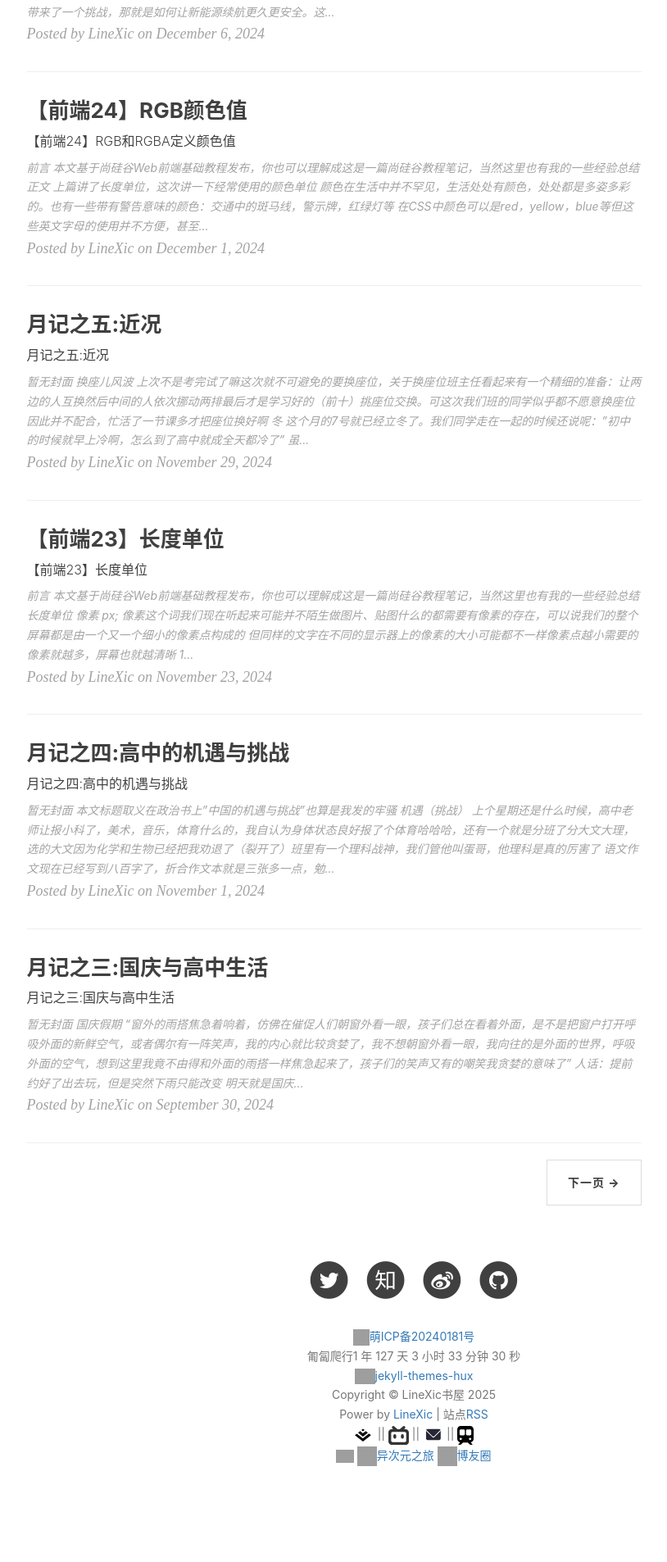
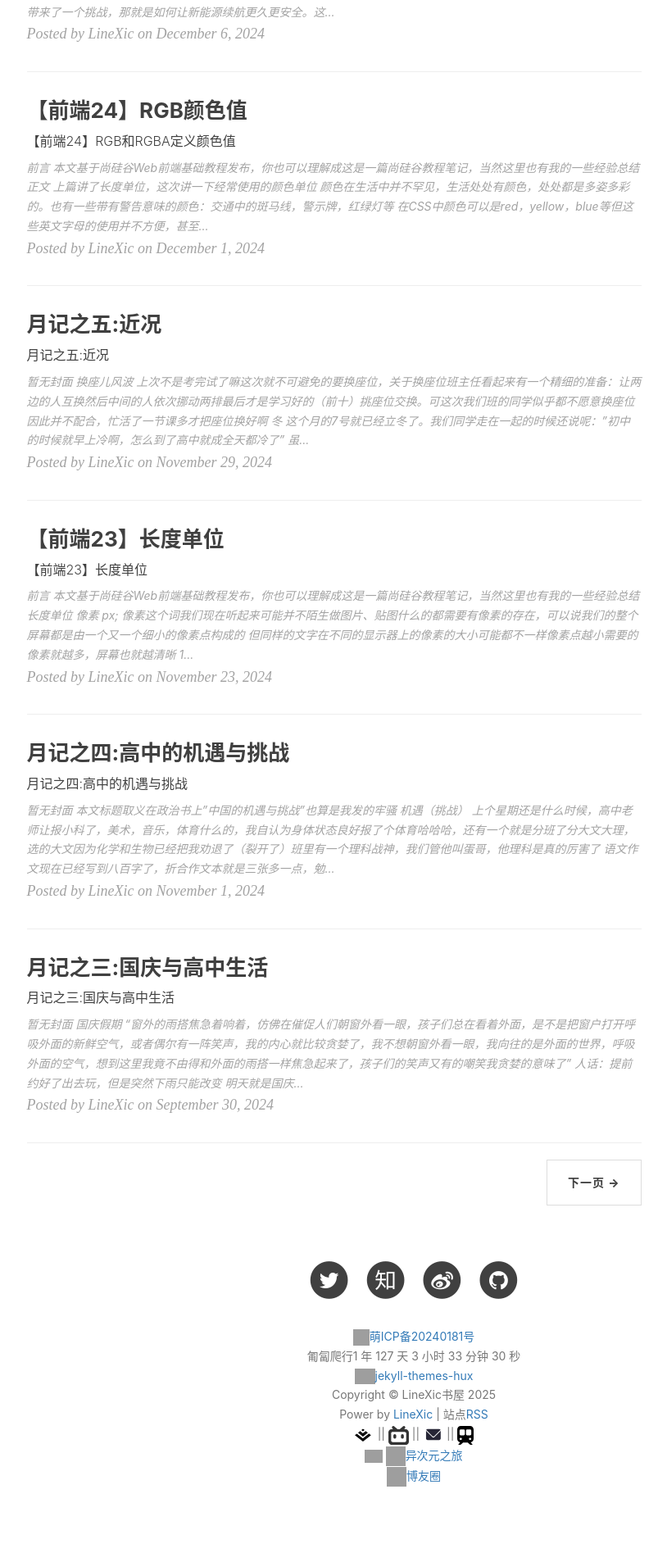
Before and after one commit to LineXic/LineXic-blog, a Jekyll site: the page built from index.html, in a window 1280 px wide. Shown: the part 1609-3515 px from the top of the page at 82% size, without its empty margins (135-949 px from the left). Built offline with Jekyll 4.4.1, drawn with Linux system fonts in a browser that asks for light colours; nearby versions of some CDN libraries; the list of posts is cut into pages by our own code; comment, search, counter and statistics services are not loaded; before the commit the page ends 3490 px from its top, so only the background shows below that; grey boxes are pictures that could not be loaded.

Commit message:
更新 footer.html

```diff
--- a/_includes/footer.html
+++ b/_includes/footer.html
@@ -154,7 +154,7 @@
                     </a>
 <br>
 <a href="https://www.foreverblog.cn/" target="_blank" > <img src="https://img.foreverblog.cn/logo_en_default.png" alt="" style="width:auto;height:16px;"></a>
-<a style="text-decoration:none;" href="https://travel.moe/go?travel=on" title="异次元之旅-跃迁-我们一起去萌站成员的星球旅行吧！" target="_blank"><img src="https://travel.moe/images/icon/icon64.png" style="width:24px;height:24px">异次元之旅</a>
+<a style="text-decoration:none;" href="https://travel.moe/go?travel=on" title="异次元之旅-跃迁-我们一起去萌站成员的星球旅行吧！" target="_blank"><img src="https://travel.moe/images/icon/icon64.png" style="width:24px;height:24px">异次元之旅</a><br/>
 <a style="text-decoration:none;" href="https://www.boyouquan.com/planet-shuttle" target="_blank"><img src="https://www.boyouquan.com/assets/images/sites/logo/logo-medium.png" style="width:24px;height:24px">博友圈</a>
                 </p>
             </div>
```
